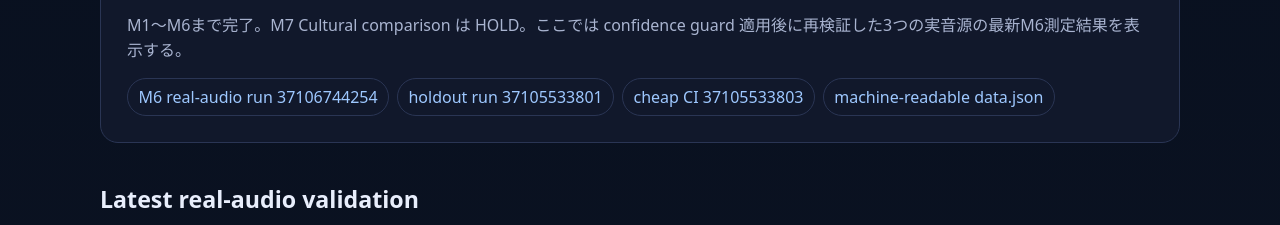
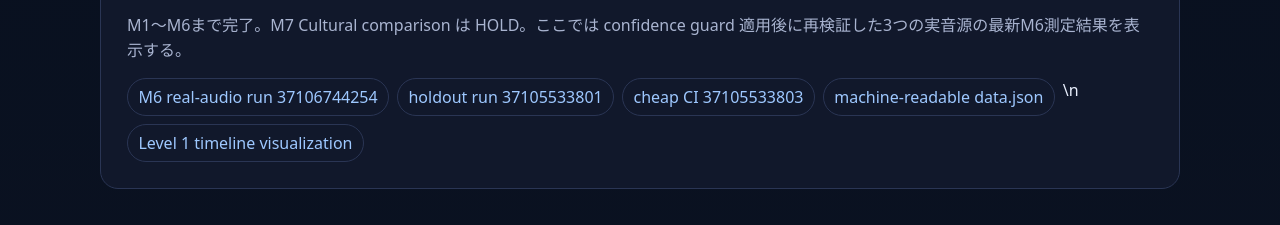
Before and after one commit to 2rwa/tmp-music, a plain HTML site: page docs/m6-status/index.html in a window 1280 px wide. Shown: the part 212-437 px from the top of the page. Drawn offline with Linux system fonts and the light colour scheme.

Commit message:
Link M6 Level 1 timeline from summary

```diff
--- a/docs/m6-status/index.html
+++ b/docs/m6-status/index.html
@@ -27,7 +27,7 @@ footer{margin-top:3rem;color:var(--muted);font-size:.85rem}@media(max-width:800p
     <a href="https://github.com/2rwa/tmp-music/actions/runs/37106744254">M6 real-audio run 37106744254</a>
     <a href="https://github.com/2rwa/tmp-music/actions/runs/37105533801">holdout run 37105533801</a>
     <a href="https://github.com/2rwa/tmp-music/actions/runs/37105533803">cheap CI 37105533803</a>
-    <a href="./data.json">machine-readable data.json</a>
+    <a href="./data.json">machine-readable data.json</a>\n    <a href="./timeline/">Level 1 timeline visualization</a>
   </div>
 </section>
 
```
